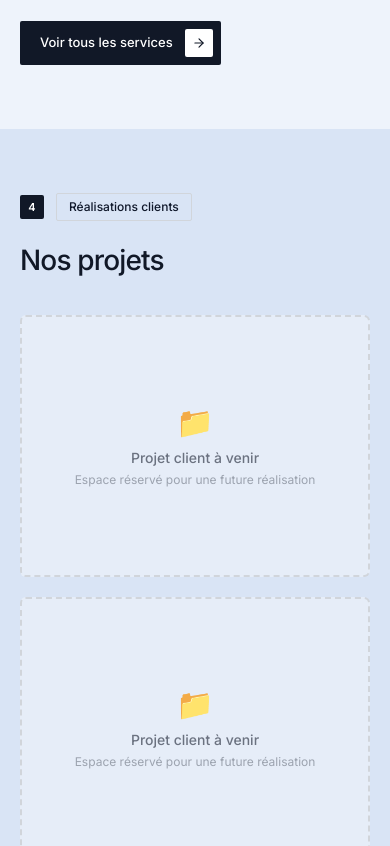
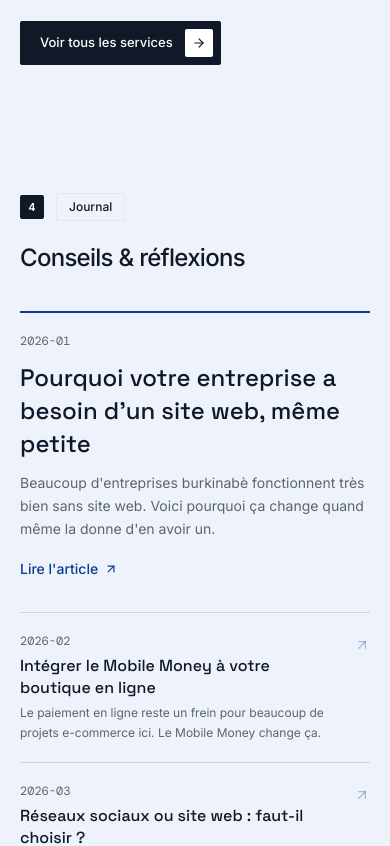
Before and after one commit to aminepare931-source/portfolio-Amine-, a React (Vite) app in the folder apps/amine-digital/: page / in a window 390 px wide. Shown: the part 4300-5146 px from the top of the page. Built offline with nearby package versions, Linux system fonts and the light colour scheme.

Commit message:
content(amine-digital): retirer la section Réalisations de l'accueil (renumérotation des badges de section)

```diff
--- a/apps/amine-digital/src/components/Testimonials.tsx
+++ b/apps/amine-digital/src/components/Testimonials.tsx
@@ -7,7 +7,7 @@ export default function Testimonials() {
       <div className="max-w-[1200px] mx-auto px-5 sm:px-8 lg:px-12">
         <div className="flex items-center gap-3 mb-10">
           <span className="w-6 h-6 sm:w-7 sm:h-7 rounded-sm bg-gray-900 text-white flex items-center justify-center text-[11px] sm:text-xs font-semibold">
-            6
+            5
           </span>
           <span className="text-[12px] sm:text-[13px] font-medium border border-gray-200 rounded-sm px-3 sm:px-4 py-1 sm:py-1.5">
             Avis clients
--- a/apps/amine-digital/src/pages/HomePage.tsx
+++ b/apps/amine-digital/src/pages/HomePage.tsx
@@ -272,36 +272,11 @@ export default function HomePage() {
         </div>
       </section>
 
-      {/* 5 — RÉALISATIONS */}
-      <section className="bg-surface2 pt-16 sm:pt-20 lg:pt-28 pb-16 sm:pb-20 lg:pb-28">
-        <div className="max-w-[1200px] mx-auto">
-          <Fade>
-            <SectionBadge n={4} label="Réalisations clients" border="border-gray-300" />
-          <h2
-            className="px-5 sm:px-8 lg:px-12 font-medium text-gray-900 leading-[1.08] tracking-[-0.03em] mb-10 sm:mb-14"
-            style={{ fontSize: 'clamp(1.75rem, 7vw, 4.2rem)' }}
-          >
-            Nos projets
-          </h2>
-          </Fade>
-
-          <div className="px-5 sm:px-8 lg:px-12 grid grid-cols-1 md:grid-cols-2 gap-5 sm:gap-6 lg:gap-7">
-            {[1, 2].map((n) => (
-              <div key={n} className="aspect-[329/246] rounded-md border-2 border-dashed border-gray-300 bg-bg/60 flex flex-col items-center justify-center text-center p-6">
-                <div className="text-3xl mb-2">📁</div>
-                <p className="text-sm font-medium text-gray-500">Projet client à venir</p>
-                <p className="text-xs text-gray-400 mt-1">Espace réservé pour une future réalisation</p>
-              </div>
-            ))}
-          </div>
-        </div>
-      </section>
-
       {/* 6 — JOURNAL */}
       <section className="bg-bg pt-16 sm:pt-20 lg:pt-28 pb-16 sm:pb-20 lg:pb-24">
         <div className="max-w-[1200px] mx-auto">
           <Fade>
-            <SectionBadge n={5} label="Journal" />
+            <SectionBadge n={4} label="Journal" />
           <h2
             className="px-5 sm:px-8 lg:px-12 font-medium text-gray-900 leading-[1.08] tracking-[-0.03em] mb-10 sm:mb-14"
             style={{ fontSize: 'clamp(1.5rem, 4vw, 3.2rem)' }}
```
